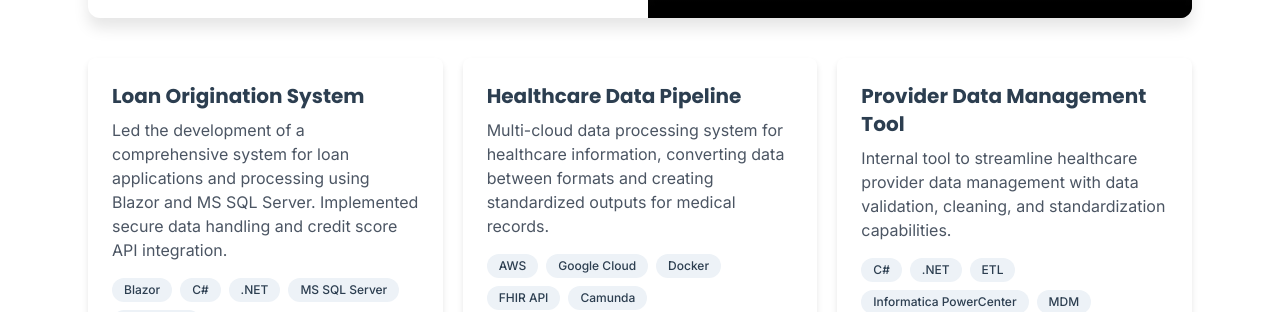
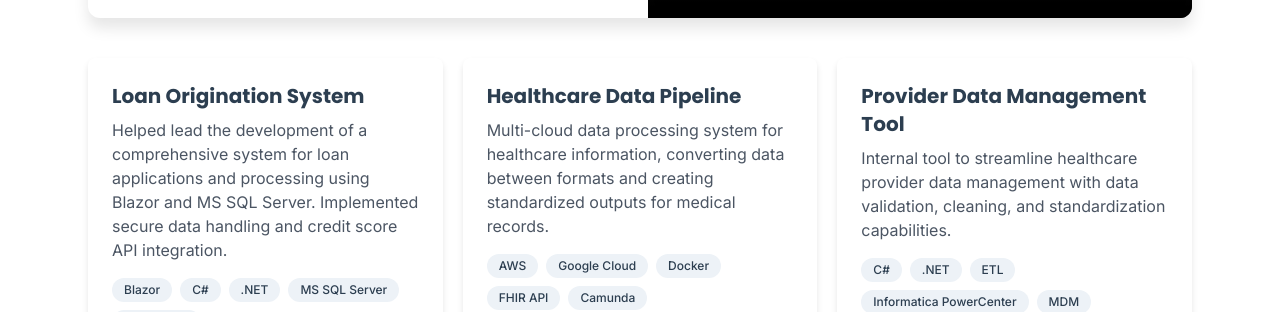
Before and after one commit to SKhunteta/PortfolioWebsite, a React (Vite) app: page / in a window 1280 px wide. Shown: the part 6527-6839 px from the top of the page. Built offline with nearby package versions, Linux system fonts and the light colour scheme; no server answers; grey boxes are pictures that could not be loaded.

Commit message:
language update

```diff
--- a/src/components/Projects.jsx
+++ b/src/components/Projects.jsx
@@ -45,7 +45,7 @@ const Projects = () => {
       id: 2,
       title: "Loan Origination System",
       description:
-        "Led the development of a comprehensive system for loan applications and processing using Blazor and MS SQL Server. Implemented secure data handling and credit score API integration.",
+        "Helped lead the development of a comprehensive system for loan applications and processing using Blazor and MS SQL Server. Implemented secure data handling and credit score API integration.",
       technologies: ["Blazor", "C#", ".NET", "MS SQL Server", "Equifax API"],
       github: null,
     },
```
